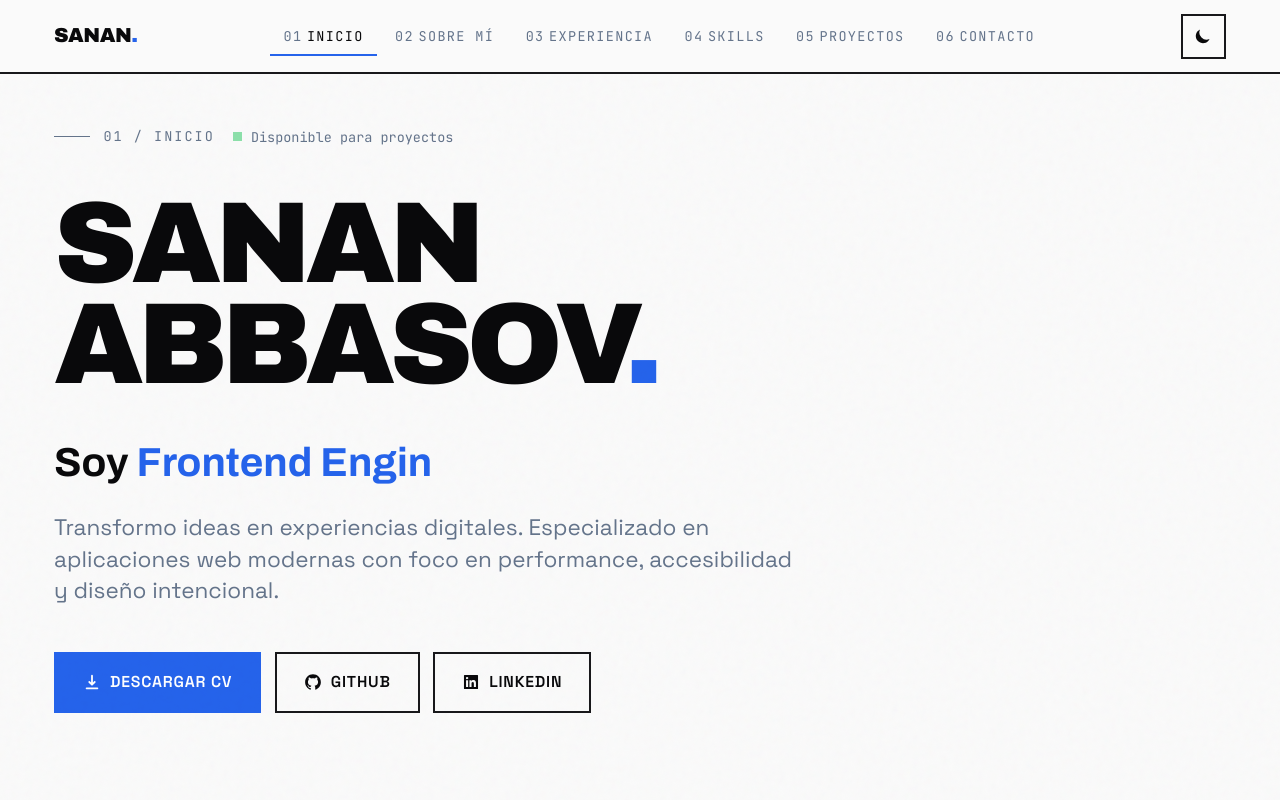
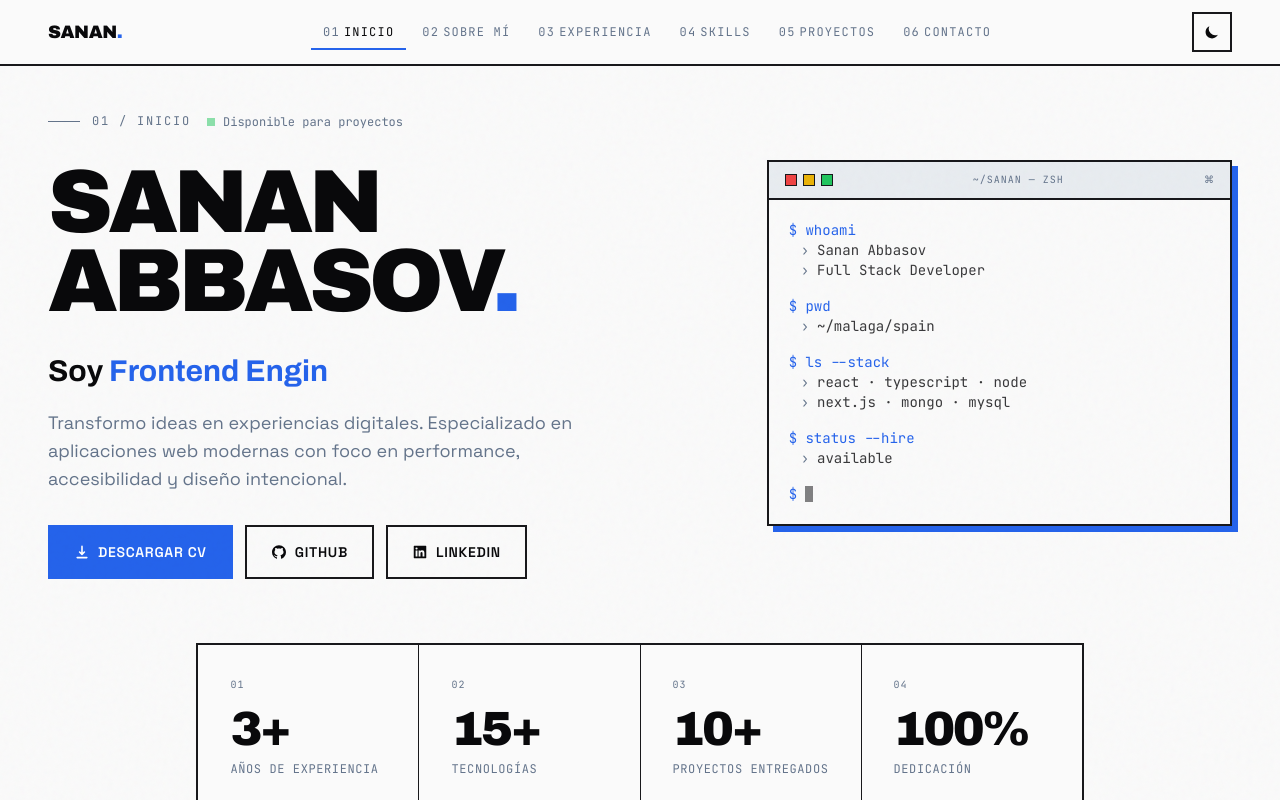
Before and after one commit to SenanAbb/portafolio-v2, a React (Vite) app: page / in a window 1280 px wide. Shown: the top 800 px of the page. Built offline with nearby package versions, Linux system fonts and the light colour scheme.

Commit message:
redesign2

```diff
--- a/src/components/sections/AboutSection.tsx
+++ b/src/components/sections/AboutSection.tsx
@@ -73,7 +73,7 @@ export const AboutSection = () => {
           <motion.h2
             variants={fadeInUp}
             className="font-display font-black uppercase text-balance leading-[0.9] tracking-tight max-w-5xl"
-            style={{ fontSize: 'clamp(2.5rem, 7vw, 6rem)' }}
+            style={{ fontSize: 'clamp(2rem, 5.5vw, 4.5rem)' }}
           >
             Construyo <span className="text-accent">software</span> con propósito.
           </motion.h2>
--- a/src/components/sections/ContactSection.tsx
+++ b/src/components/sections/ContactSection.tsx
@@ -114,7 +114,7 @@ export const ContactSection = () => {
           <motion.h2
             variants={fadeInUp}
             className="font-display font-black uppercase tracking-tighter leading-[0.85] text-balance"
-            style={{ fontSize: 'clamp(3rem, 11vw, 10rem)' }}
+            style={{ fontSize: 'clamp(2.5rem, 8vw, 7rem)' }}
           >
             Hablemos<span className="text-accent">.</span>
           </motion.h2>
--- a/src/components/sections/ExperienceSection.tsx
+++ b/src/components/sections/ExperienceSection.tsx
@@ -92,7 +92,7 @@ export const ExperienceSection = () => {
           <motion.h2
             variants={fadeInUp}
             className="col-span-12 font-display font-black uppercase tracking-tighter leading-[0.9]"
-            style={{ fontSize: 'clamp(2.5rem, 7vw, 6rem)' }}
+            style={{ fontSize: 'clamp(2rem, 5.5vw, 4.5rem)' }}
           >
             Trayecto<span className="text-accent">.</span>
           </motion.h2>
--- a/src/components/sections/HeroSection.tsx
+++ b/src/components/sections/HeroSection.tsx
@@ -11,6 +11,13 @@ const stats = [
   { value: '15+', label: 'Tecnologías' },
   { value: '10+', label: 'Proyectos entregados' },
   { value: '100%', label: 'Dedicación' },
+];
+
+const terminalLines = [
+  { prompt: '$ whoami', output: ['Sanan Abbasov', 'Full Stack Developer'] },
+  { prompt: '$ pwd', output: ['~/malaga/spain'] },
+  { prompt: '$ ls --stack', output: ['react · typescript · node', 'next.js · mongo · mysql'] },
+  { prompt: '$ status --hire', output: ['available'] },
 ];
 
 export const HeroSection = () => {
@@ -27,9 +34,10 @@ export const HeroSection = () => {
           initial="hidden"
           animate="visible"
           variants={staggerContainer}
-          className="flex flex-col items-start"
+          className="grid grid-cols-12 gap-8 lg:gap-12 items-start"
         >
-          <motion.div variants={fadeInUp} className="flex items-center gap-4 mb-10 flex-wrap">
+          <div className="col-span-12 lg:col-span-7 flex flex-col items-start">
+            <motion.div variants={fadeInUp} className="flex items-center gap-4 mb-8 flex-wrap">
               <span className="section-label">01 / Inicio</span>
               <span className="font-mono text-xs text-muted-fg flex items-center gap-2">
                 <span className="w-2 h-2 bg-green-500 inline-block animate-pulse" />
@@ -40,15 +48,15 @@ export const HeroSection = () => {
             <motion.h1
               variants={fadeInUp}
               className="font-display font-black uppercase leading-[0.88] tracking-tighter text-balance w-full"
-            style={{ fontSize: 'clamp(2.75rem, 9vw, 8rem)' }}
+              style={{ fontSize: 'clamp(2.5rem, 7vw, 6.5rem)' }}
             >
               Sanan
               <br />
               Abbasov<span className="text-accent">.</span>
             </motion.h1>
 
-          <motion.div variants={fadeInUp} className="mt-10 max-w-3xl">
-            <p className="font-display text-2xl sm:text-3xl md:text-4xl font-bold leading-[1.1]">
+            <motion.div variants={fadeInUp} className="mt-8 max-w-2xl">
+              <p className="font-display text-xl sm:text-2xl md:text-3xl font-bold leading-[1.15]">
                 Soy{' '}
                 <span className="text-accent">
                   <TypeAnimation
@@ -68,14 +76,14 @@ export const HeroSection = () => {
                   />
                 </span>
               </p>
-            <p className="mt-6 text-base sm:text-lg md:text-xl text-muted-fg max-w-2xl leading-relaxed">
+              <p className="mt-5 text-base sm:text-lg text-muted-fg max-w-xl leading-relaxed">
                 Transformo ideas en experiencias digitales. Especializado en
                 aplicaciones web modernas con foco en performance, accesibilidad
                 y diseño intencional.
               </p>
             </motion.div>
 
-          <motion.div variants={fadeInUp} className="flex flex-wrap gap-3 mt-10">
+            <motion.div variants={fadeInUp} className="flex flex-wrap gap-3 mt-8">
               <a
                 href="/resume.pdf"
                 target="_blank"
@@ -101,10 +109,58 @@ export const HeroSection = () => {
                 <AiFillLinkedin className="w-4 h-4" /> LinkedIn
               </a>
             </motion.div>
+          </div>
+
+          <motion.div
+            variants={fadeInUp}
+            className="col-span-12 lg:col-span-5 lg:mt-12"
+          >
+            <div className="border-2 border-border bg-bg shadow-[6px_6px_0_0_rgb(var(--accent))]">
+              <div className="flex items-center justify-between px-4 py-2.5 border-b-2 border-border bg-muted">
+                <div className="flex items-center gap-1.5">
+                  <span className="w-3 h-3 border border-border bg-red-500" />
+                  <span className="w-3 h-3 border border-border bg-yellow-500" />
+                  <span className="w-3 h-3 border border-border bg-green-500" />
+                </div>
+                <span className="font-mono text-[10px] uppercase tracking-widest text-muted-fg">
+                  ~/sanan — zsh
+                </span>
+                <span className="font-mono text-[10px] text-muted-fg">{'⌘'}</span>
+              </div>
+
+              <div className="p-5 font-mono text-sm space-y-4">
+                {terminalLines.map((line, i) => (
+                  <motion.div
+                    key={line.prompt}
+                    initial={{ opacity: 0, x: -8 }}
+                    animate={{ opacity: 1, x: 0 }}
+                    transition={{ delay: 0.5 + i * 0.25, duration: 0.4 }}
+                  >
+                    <div className="text-accent">{line.prompt}</div>
+                    {line.output.map((out, j) => (
+                      <div key={j} className="text-fg/80 pl-3">
+                        <span className="text-muted-fg mr-2">›</span>
+                        {out}
+                      </div>
+                    ))}
+                  </motion.div>
+                ))}
+                <motion.div
+                  initial={{ opacity: 0 }}
+                  animate={{ opacity: 1 }}
+                  transition={{ delay: 0.5 + terminalLines.length * 0.25 }}
+                  className="flex items-center"
+                >
+                  <span className="text-accent">$</span>
+                  <span className="ml-2 w-2 h-4 bg-fg animate-blink" />
+                </motion.div>
+              </div>
+            </div>
+          </motion.div>
         </motion.div>
       </div>
 
-      <div className="container-edge mt-20">
+      <div className="container-edge mt-16">
         <motion.div
           initial={{ opacity: 0, y: 24 }}
           whileInView={{ opacity: 1, y: 0 }}
@@ -119,18 +175,18 @@ export const HeroSection = () => {
               whileInView={{ opacity: 1, y: 0 }}
               viewport={{ once: true }}
               transition={{ delay: 0.1 + i * 0.08, duration: 0.5 }}
-              className="group relative p-6 sm:p-8 lg:p-10 bg-bg hover:bg-fg hover:text-bg transition-colors overflow-hidden"
+              className="group relative p-5 sm:p-6 lg:p-8 bg-bg hover:bg-fg hover:text-bg transition-colors overflow-hidden"
             >
-              <div className="font-mono text-[10px] uppercase tracking-widest text-muted-fg group-hover:text-accent mb-4">
+              <div className="font-mono text-[10px] uppercase tracking-widest text-muted-fg group-hover:text-accent mb-3">
                 {String(i + 1).padStart(2, '0')}
               </div>
               <div
-                className="font-display font-black leading-none mb-3 tracking-tighter"
-                style={{ fontSize: 'clamp(2.25rem, 5vw, 4rem)' }}
+                className="font-display font-black leading-none mb-2 tracking-tighter"
+                style={{ fontSize: 'clamp(1.75rem, 4vw, 3rem)' }}
               >
                 {s.value}
               </div>
-              <div className="font-mono text-xs sm:text-sm uppercase tracking-wider text-muted-fg group-hover:text-bg/70">
+              <div className="font-mono text-xs uppercase tracking-wider text-muted-fg group-hover:text-bg/70">
                 {s.label}
               </div>
               <div className="absolute bottom-0 left-0 h-[3px] w-0 group-hover:w-full bg-accent transition-all duration-500" />
@@ -139,7 +195,7 @@ export const HeroSection = () => {
         </motion.div>
       </div>
 
-      <div className="container-edge mt-12 flex justify-end">
+      <div className="container-edge mt-10 flex justify-end">
         <a
           href="#about"
           className="font-mono text-xs uppercase tracking-widest text-muted-fg hover:text-fg transition-colors flex items-center gap-2"
--- a/src/components/sections/ProjectsSection.tsx
+++ b/src/components/sections/ProjectsSection.tsx
@@ -81,7 +81,7 @@ export const ProjectsSection = () => {
           <motion.h2
             variants={fadeInUp}
             className="col-span-12 font-display font-black uppercase tracking-tighter leading-[0.9]"
-            style={{ fontSize: 'clamp(2.5rem, 7vw, 6rem)' }}
+            style={{ fontSize: 'clamp(2rem, 5.5vw, 4.5rem)' }}
           >
             Trabajo <span className="text-accent">selecto</span>.
           </motion.h2>
@@ -100,7 +100,7 @@ export const ProjectsSection = () => {
                     <div className="col-span-12 md:col-span-1">
                       <div
                         className="font-display font-black leading-none tracking-tighter"
-                        style={{ fontSize: 'clamp(2.5rem, 5vw, 4rem)' }}
+                        style={{ fontSize: 'clamp(2rem, 4vw, 3.25rem)' }}
                       >
                         {String(p.id).padStart(2, '0')}
                       </div>
@@ -118,7 +118,7 @@ export const ProjectsSection = () => {
 
                       <h3
                         className="font-display font-black uppercase tracking-tight leading-[0.95] mb-4"
-                        style={{ fontSize: 'clamp(1.75rem, 3.5vw, 2.75rem)' }}
+                        style={{ fontSize: 'clamp(1.4rem, 2.5vw, 2.25rem)' }}
                       >
                         {p.title}
                       </h3>
--- a/src/components/sections/SkillsSection.tsx
+++ b/src/components/sections/SkillsSection.tsx
@@ -94,7 +94,7 @@ export const SkillsSection = () => {
           <motion.h2
             variants={fadeInUp}
             className="col-span-12 lg:col-span-8 font-display font-black uppercase tracking-tighter leading-[0.9]"
-            style={{ fontSize: 'clamp(2.5rem, 7vw, 6rem)' }}
+            style={{ fontSize: 'clamp(2rem, 5.5vw, 4.5rem)' }}
           >
             Lo que <span className="text-accent">manejo</span>.
           </motion.h2>
--- a/src/index.css
+++ b/src/index.css
@@ -36,12 +36,12 @@
     -webkit-text-size-adjust: 100%;
     background-color: rgb(var(--bg));
     color: rgb(var(--fg));
-    font-size: 17px;
+    font-size: 15px;
   }
 
   @media (min-width: 768px) {
     html {
-      font-size: 18px;
+      font-size: 16px;
     }
   }
 
```
Lines whose indentation alone changed are shown as unchanged.
